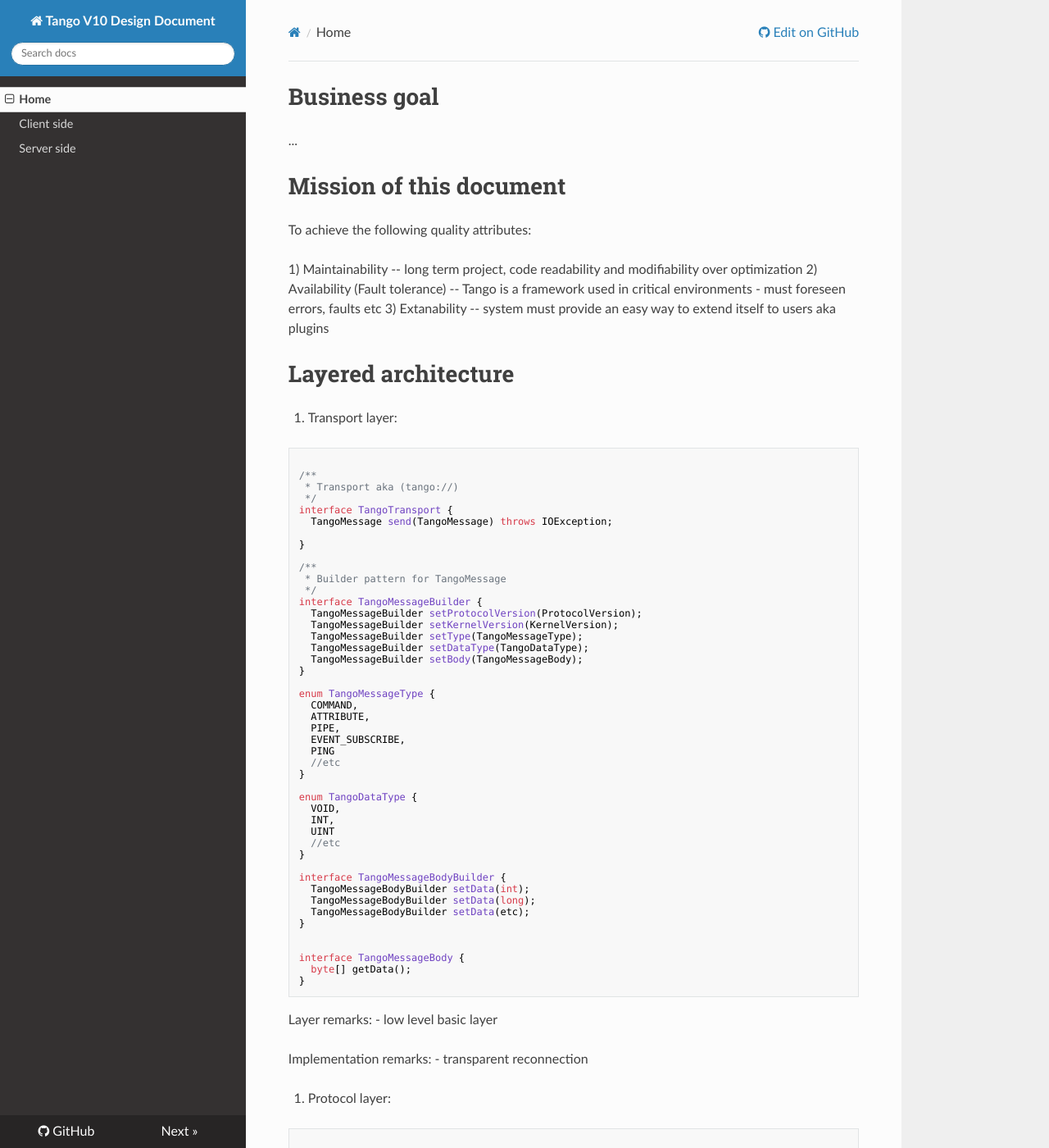
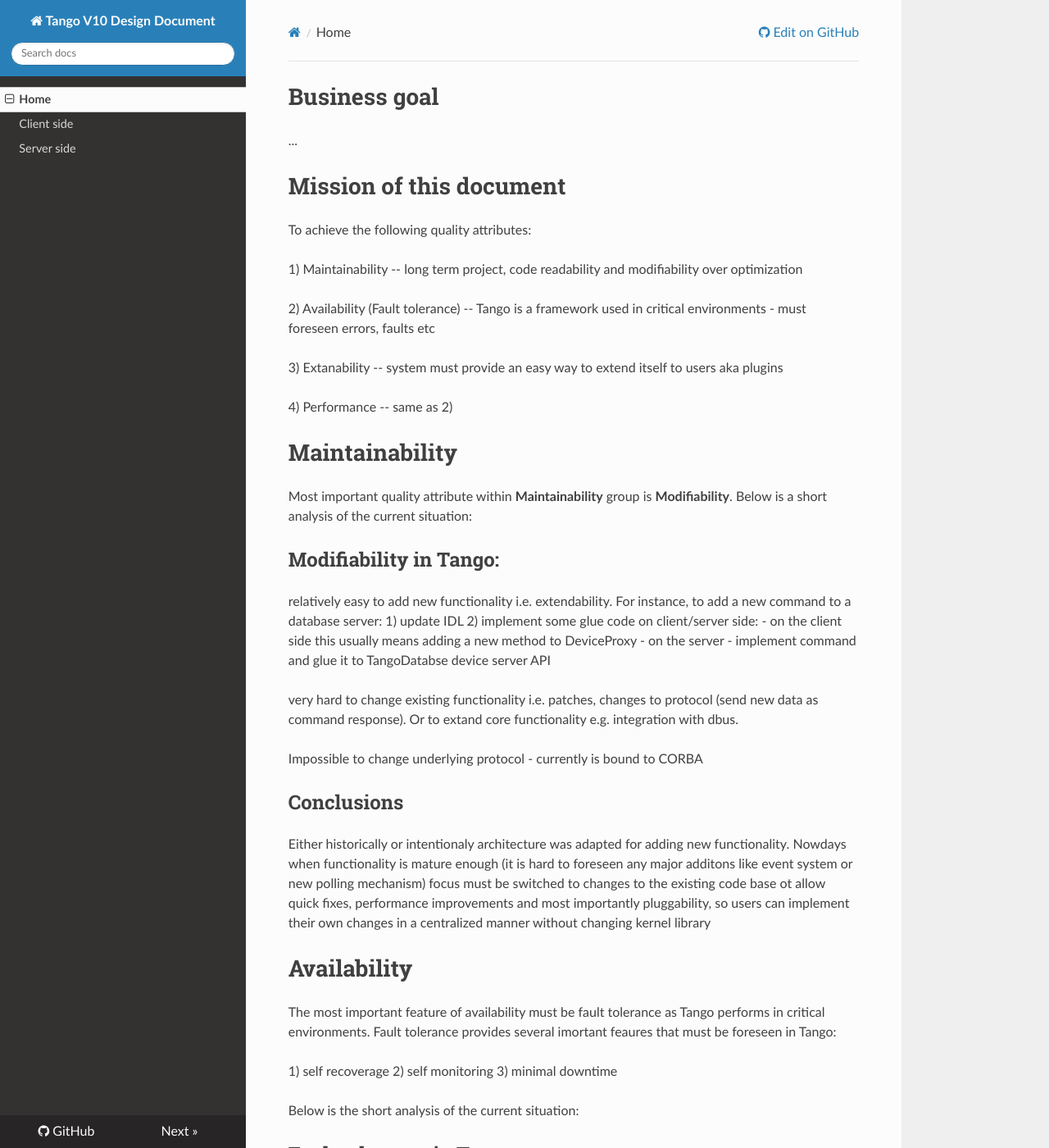
Before and after one commit to Ingvord/tango-v10-design-doc, an MkDocs documentation site: the page built from docs/index.md, in a window 1280 px wide and 1400 px high. Shown: the whole window at 82% size. Built offline with MkDocs 1.6.1, drawn with Linux system fonts in a browser that asks for light colours; nearby versions of some CDN libraries; old or Windows-style settings are respelled for this version of MkDocs; some of the changed text lies outside the part shown.

Commit message:
Update index.md

```diff
--- a/docs/index.md
+++ b/docs/index.md
@@ -7,8 +7,73 @@
 To achieve the following quality attributes:
 
 1) Maintainability -- long term project, code readability and modifiability over optimization
+
 2) Availability (Fault tolerance) -- Tango is a framework used in critical environments - must foreseen errors, faults etc
+
 3) Extanability -- system must provide an easy way to extend itself to users aka plugins
+
+4) Performance -- same as 2)
+
+# Maintainability
+
+Most important quality attribute within **Maintainability** group is **Modifiability**. Below is a short analysis of the current situation:
+
+## Modifiability in Tango:
+
+relatively easy to add new functionality i.e. extendability. For instance, to add a new command to a database server:
+1) update IDL
+2) implement some glue code on client/server side:
+  - on the client side this usually means adding a new method to DeviceProxy
+  - on the server - implement command and glue it to TangoDatabse device server API
+
+very hard to change existing functionality i.e. patches, changes to protocol (send new data as command response). Or to extand core functionality e.g. integration with dbus.
+
+Impossible to change underlying protocol - currently is bound to CORBA
+
+## Conclusions
+
+Either historically or intentionaly architecture was adapted for adding new functionality. Nowdays when functionality is mature enough (it is hard to foreseen any major additons like event system or new polling mechanism) focus must be switched to changes to the existing code base ot allow quick fixes, performance improvements and most importantly pluggability, so users can implement their own changes in a centralized manner without changing kernel library
+
+# Availability
+
+The most important feature of availability must be fault tolerance as Tango performs in critical environments. Fault tolerance provides several imortant feaures that must be foreseen in Tango:
+
+1) self recoverage
+2) self monitoring
+3) minimal downtime
+
+Below is the short analysis of the current situation:
+
+## Fault tolerance in Tango
+
+Tango inherits some of the properties from CORBA due to implementation as well as introduces new ones. Specifically:
+
+1) transparent reconnection
+2) device's state machine
+3) propagating errors to the client
+4) heartbeats in event system
+
+These features can be extended with:
+
+1) self monitoring - integrate heartbeat into protocol
+2) start-up health check
+3) implement errors self recovery (some of them)
+
+## Conclusions
+
+Fault tolerance is already implemented quite well, but can be improved.
+
+# Adaptability
+
+As Tango aims to be installed in a variety of environments it is essential to highlight **adaptability** quality attribute.  Most important is to provide extendability implemented in the kernel library. Below is the short description of the current situation.
+
+## Extendability in Tango
+
+Impossible to extend current kernel library with a custom functionality. Tango may be extended via introduction of new Tango device servers, that may enrich Tango functionality. Which is sometimes not so effecient nor enough.
+
+## Conclusions
+
+Extendability of the kernel library must be designed from scratch.
 
 # Layered architecture
 1. Transport layer:
```
